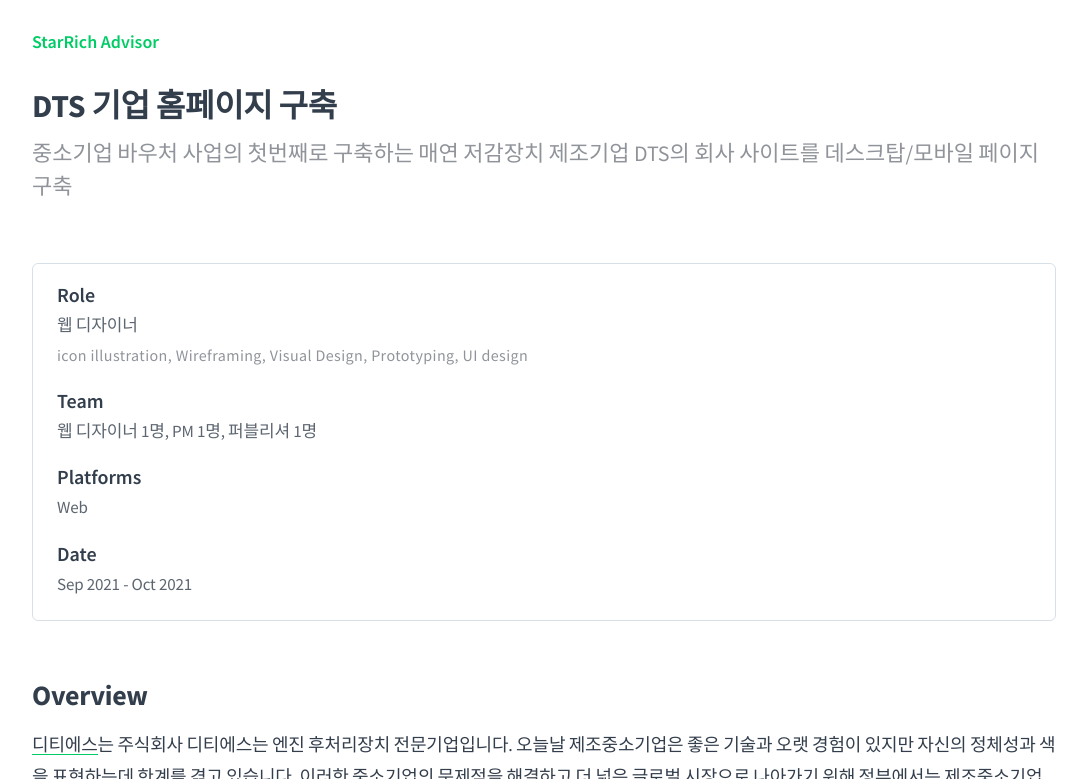
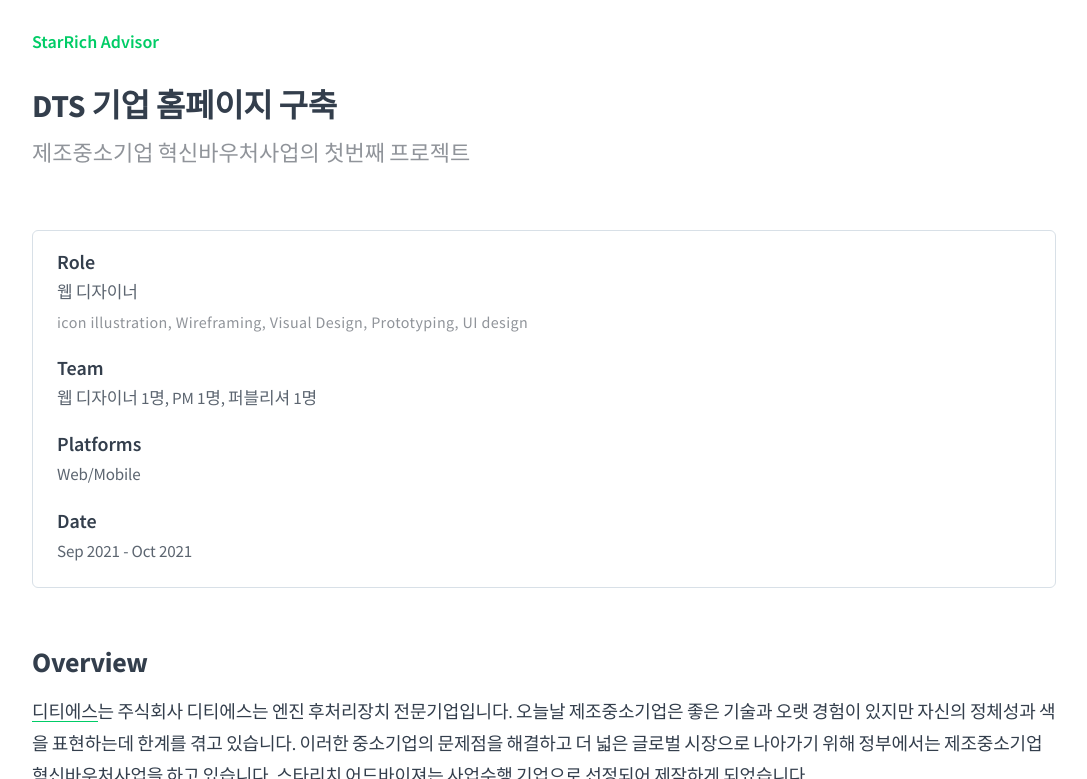
Before and after one commit to dragonyongs/daeyong.github.io, a Jekyll site: the page built from projects/dts/index.md, in a window 1280 px wide and 900 px high, scrolled down 338 px, cut to the strip 121-900 px from the top of the window. Shown: the whole strip, without its empty margins (96-1183 px from the left). Built offline with Jekyll 4.4.1, drawn with Linux system fonts in a browser that asks for light colours.

Commit message:
Update
Update

```diff
--- a/projects/dts/index.md
+++ b/projects/dts/index.md
@@ -2,7 +2,7 @@
 layout: post
 author: "Daeyong Ahn"
 title:  "DTS 기업 홈페이지 구축"
-subtitle: "중소기업 바우처 사업의 첫번째로 구축하는 매연 저감장치 제조기업 DTS의 회사 사이트를 데스크탑/모바일 페이지 구축"
+subtitle: "제조중소기업 혁신바우처사업의 첫번째 프로젝트"
 type: "StarRich Advisor"
 projects: true
 text: true
@@ -14,7 +14,7 @@
 role-title: "웹 디자이너"
 role-specific: "icon illustration, Wireframing, Visual Design, Prototyping, UI design"
 team: "웹 디자이너 1명, PM 1명, 퍼블리셔 1명"
-platforms: "Web"
+platforms: "Web/Mobile"
 date: "Sep 2021 - Oct 2021"
 order: 2
 ---
```
